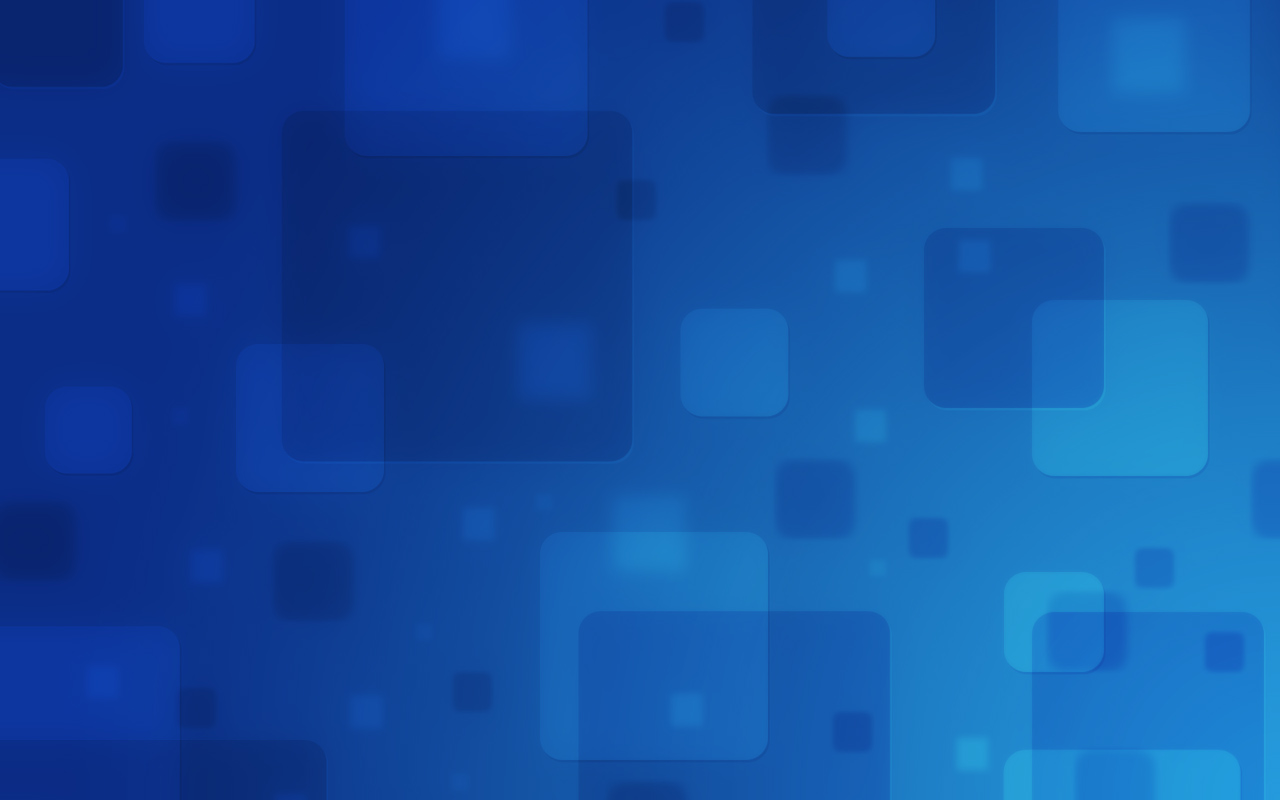
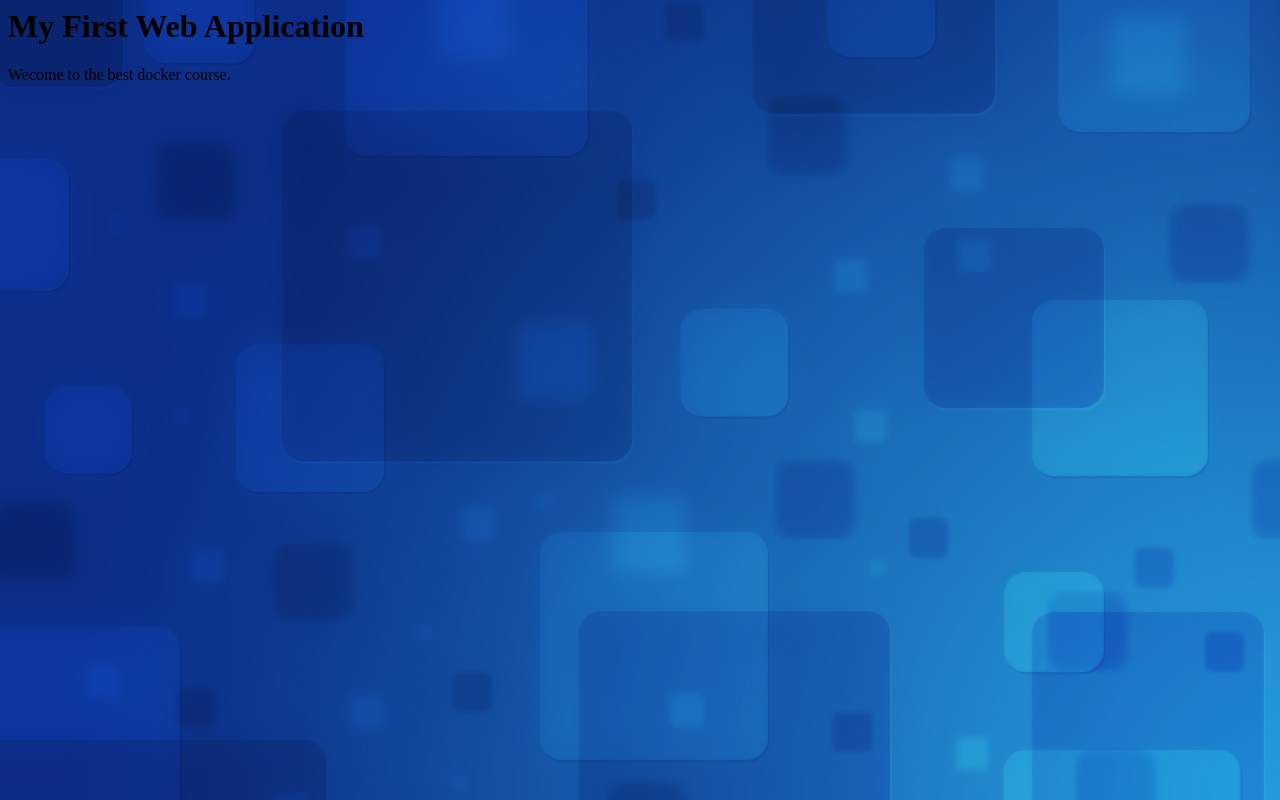
Before and after one commit to joepapson/devopsIQ, a plain HTML site: page devopsIQ/index.html in a window 1280 px wide. Drawn offline with Linux system fonts and the light colour scheme.

Commit message:
second update

```diff
--- a/devopsIQ/index.html
+++ b/devopsIQ/index.html
@@ -1,5 +1,8 @@
 <html>
 <title>Jenkins Final Website</title>
 <body background="images/1.jpg">
+
+	<h1>My First Web Application</h1>
+	<p>Wecome to the best docker course.</p>
 </body>
 </html>
```
